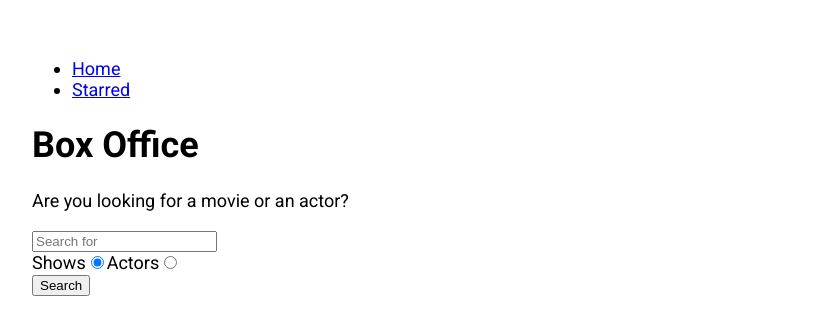
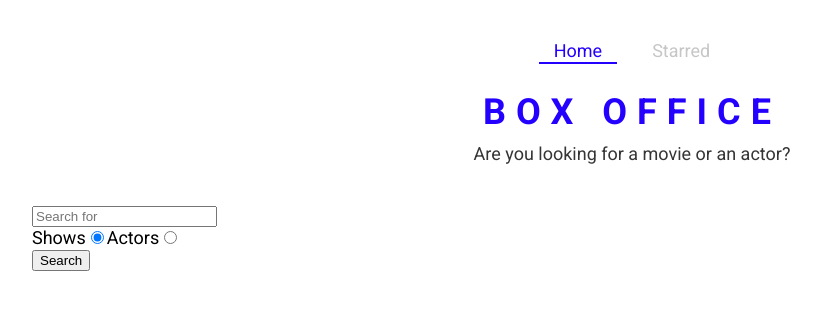
Before and after one commit to Sensuele/box-office, a React (Create React App) app: page / in a window 1280 px wide. Shown: the top 334 px of the page, without its empty margins (8-829 px from the left). Built offline with nearby package versions, Linux system fonts and the light colour scheme.

Commit message:
created a few styled components

```diff
--- a/src/App.js
+++ b/src/App.js
@@ -1,11 +1,21 @@
 import React from 'react';
 import { Switch, Route } from 'react-router-dom';
+import { ThemeProvider } from 'styled-components';
 import Home from './pages/Home';
 import Show from './pages/Show';
 import Starred from './pages/Starred';
 
+const theme = {
+  mainColors: {
+    blue: '#2400ff',
+    gray: '#c6c6c6',
+    dark: '#353535',
+  },
+};
+
 function App() {
   return (
+    <ThemeProvider theme={theme}>
       <Switch>
         <Route exact path="/">
           <Home />
@@ -16,13 +26,14 @@ function App() {
         </Route>
 
         <Route exact path="/show/:id">
-        <Show/>
+          <Show />
         </Route>
 
         <Route>
           <div>not found page</div>
         </Route>
       </Switch>
+    </ThemeProvider>
   );
 }
 
--- a/src/components/Navs.js
+++ b/src/components/Navs.js
@@ -1,22 +1,28 @@
 import React from 'react';
-import { Link } from 'react-router-dom';
+import { useLocation } from 'react-router-dom';
+import { LinkStyled, NavList } from './Navs.styled';
 
 const LINKS = [
   { to: '/', text: 'Home' },
   { to: '/starred', text: 'Starred' },
 ];
 
-const Navs = () => (
-  <div>
-    <ul>
+const Navs = () => {
+  const location = useLocation();
+
+
+  return (
+    <div>
+    <NavList>
       {LINKS.map(item => (
         <li key={item.to}>
-          <Link to={item.to}>{item.text}</Link>
+          <LinkStyled to={item.to} className={item.to === location.pathname ? 'active' : ''}>{item.text}</LinkStyled>
         </li>
       ))}
 
-    </ul>
+    </NavList>
   </div>
-);
+  )
+}
 
 export default Navs;
--- /dev/null
+++ b/src/components/Navs.styled.js
@@ -0,0 +1,41 @@
+import styled from 'styled-components';
+import { Link } from 'react-router-dom';
+
+export const NavList = styled.ul`
+  display: flex;
+  justify-content: center;
+  list-style: none;
+  margin: 0 0 30px;
+  padding: 0;
+`;
+
+export const LinkStyled = styled(Link)`
+  margin: 0 10px;
+  padding: 3px 15px;
+  position: relative;
+  text-decoration: none;
+  color: ${({ theme }) => theme.mainColors.gray};
+  &.active {
+    color: ${({ theme }) => theme.mainColors.blue};
+    &:after {
+      content: '';
+      position: absolute;
+      display: block;
+      height: 2px;
+      left: 0%;
+      bottom: 0;
+      background-color: ${({ theme }) => theme.mainColors.blue};
+      animation: slide-in 0.3s ease-in forwards;
+      @keyframes slide-in {
+        from {
+          left: 50%;
+          width: 0;
+        }
+        to {
+          left: 0%;
+          width: 100%;
+        }
+      }
+    }
+  }
+`;
--- a/src/components/Title.js
+++ b/src/components/Title.js
@@ -1,10 +1,11 @@
 import React from 'react';
+import { TitleWrapper } from './Title.styled';
 
 const Title = ({ title, subtitle }) => (
-    <div>
+    <TitleWrapper>
       <h1>{title}</h1>
       <p> {subtitle}</p>
-    </div>
+    </TitleWrapper>
   );
 
 export default Title;
--- /dev/null
+++ b/src/components/Title.styled.js
@@ -0,0 +1,18 @@
+import styled from 'styled-components';
+
+export const TitleWrapper = styled.div`
+  text-align: center;
+  margin: 0 0 40px;
+
+  h1 {
+    color: ${({ theme }) => theme.mainColors.blue};
+    letter-spacing: 10px;
+    text-transform: uppercase;
+    margin: 0 0 10px;
+  }
+
+  p {
+    color: ${({ theme }) => theme.mainColors.dark};
+    margin: 0;
+  }
+`;
```
Also changed, not shown: 1 other file (tests, documents, lock files or other folders). Lines whose indentation alone changed are shown as unchanged.
